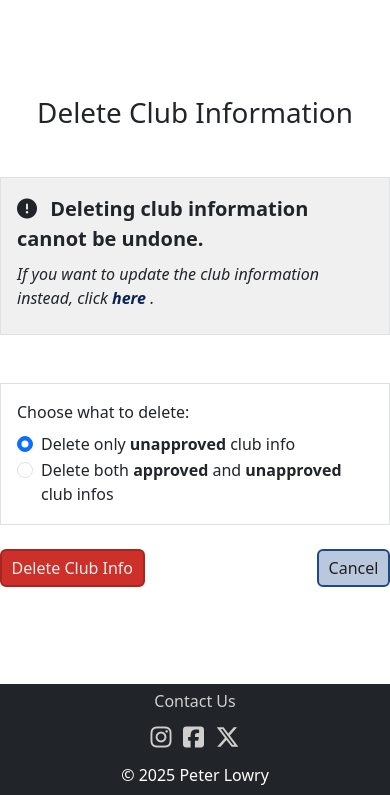
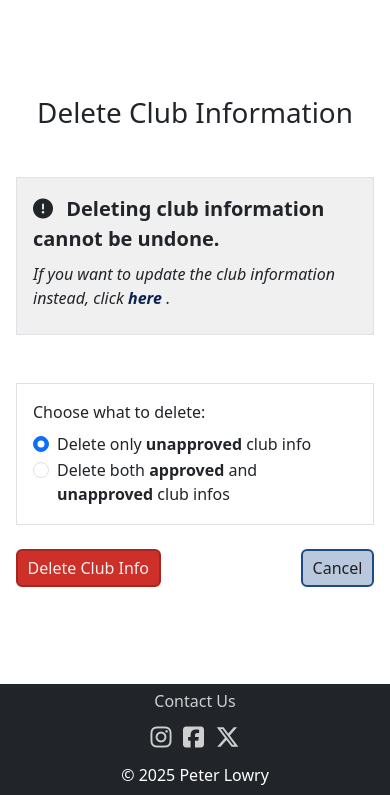
Before and after one commit to lowrycode/table-tennis-league, a Django app: template clubs/templates/clubs/confirm_delete_club_info.html in a window 390 px wide; the page is wider, and only the part inside the window is pictured. Shown: the part 49-844 px from the top of that part. Run offline with Django 4.2, Linux system fonts and the light colour scheme; the template is opened without the code that fills it, so the values that code supplies are empty; some libraries are stand-ins or nearby versions.

Commit message:
Restore horizontal margin on small screens

```diff
--- a/clubs/templates/clubs/confirm_delete_club_info.html
+++ b/clubs/templates/clubs/confirm_delete_club_info.html
@@ -3,7 +3,7 @@
 {% load crispy_forms_tags %}
 
 {% block content %}
-<div class="container-max-5 w-100 my-5">
+<div class="container-max-5 my-5">
     <div class="row">
         <div class="col-12 mt-5">
             <h1 class="text-center mb-5">Delete Club Information</h1>
```
